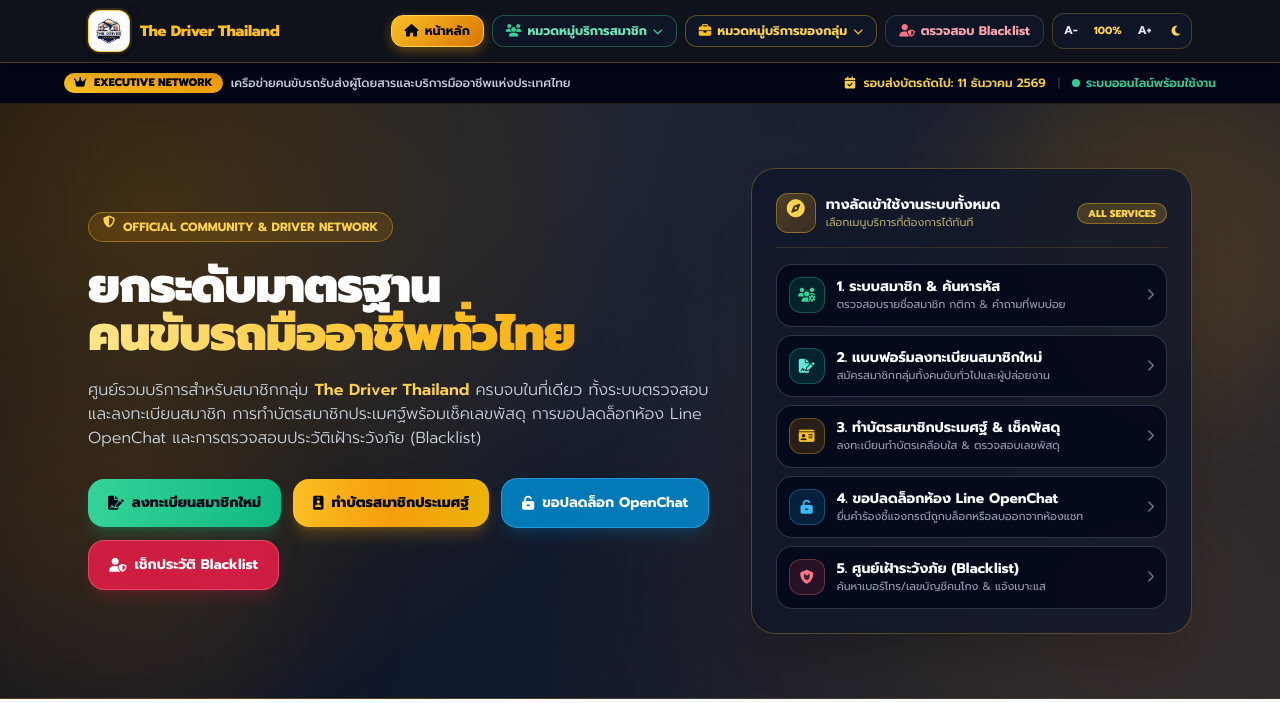
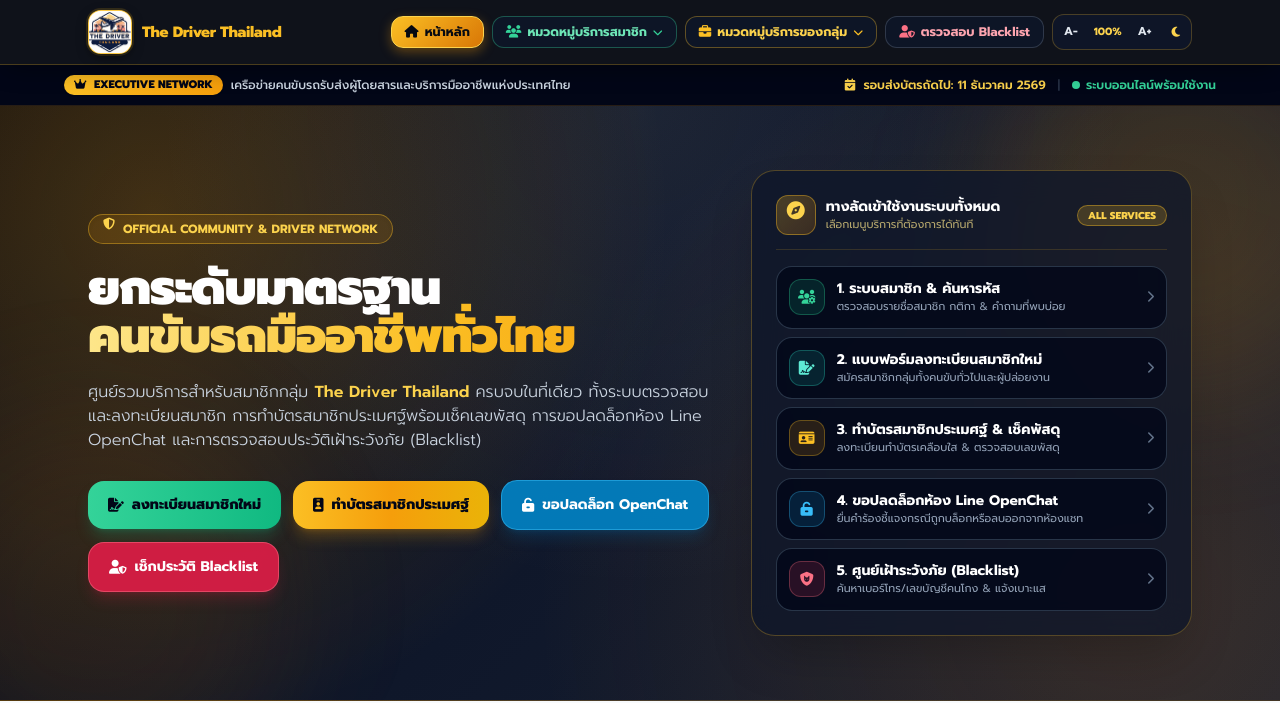
Before and after one commit to AboutmeProcess/TheDriverThailand, a plain HTML site: page index.html in a window 1280 px wide. Shown: the top 703 px of the page. Drawn offline with nearby package versions, Linux system fonts and the light colour scheme.

Commit message:
Update index.html

```diff
--- a/index.html
+++ b/index.html
@@ -271,13 +271,14 @@
       transition: color 0.15s ease;
     }
     .tdt-brand-logo-img {
-      width: 42px;
-      height: 42px;
-      border-radius: 12px;
-      object-fit: contain;
-      background: linear-gradient(145deg, #ffffff 0%, #f8fafc 100%);
-      padding: 2px;
-      border: 1.5px solid rgba(251, 191, 36, 0.75);
+      width: 44px;
+      height: 44px;
+      border-radius: 13px;
+      object-fit: cover;
+      object-position: center;
+      background: #ffffff;
+      padding: 0;
+      border: 1.5px solid rgba(251, 191, 36, 0.85);
       box-shadow:
         0 4px 12px rgba(0, 0, 0, 0.45),
         0 0 0 2px rgba(251, 191, 36, 0.16);
```
